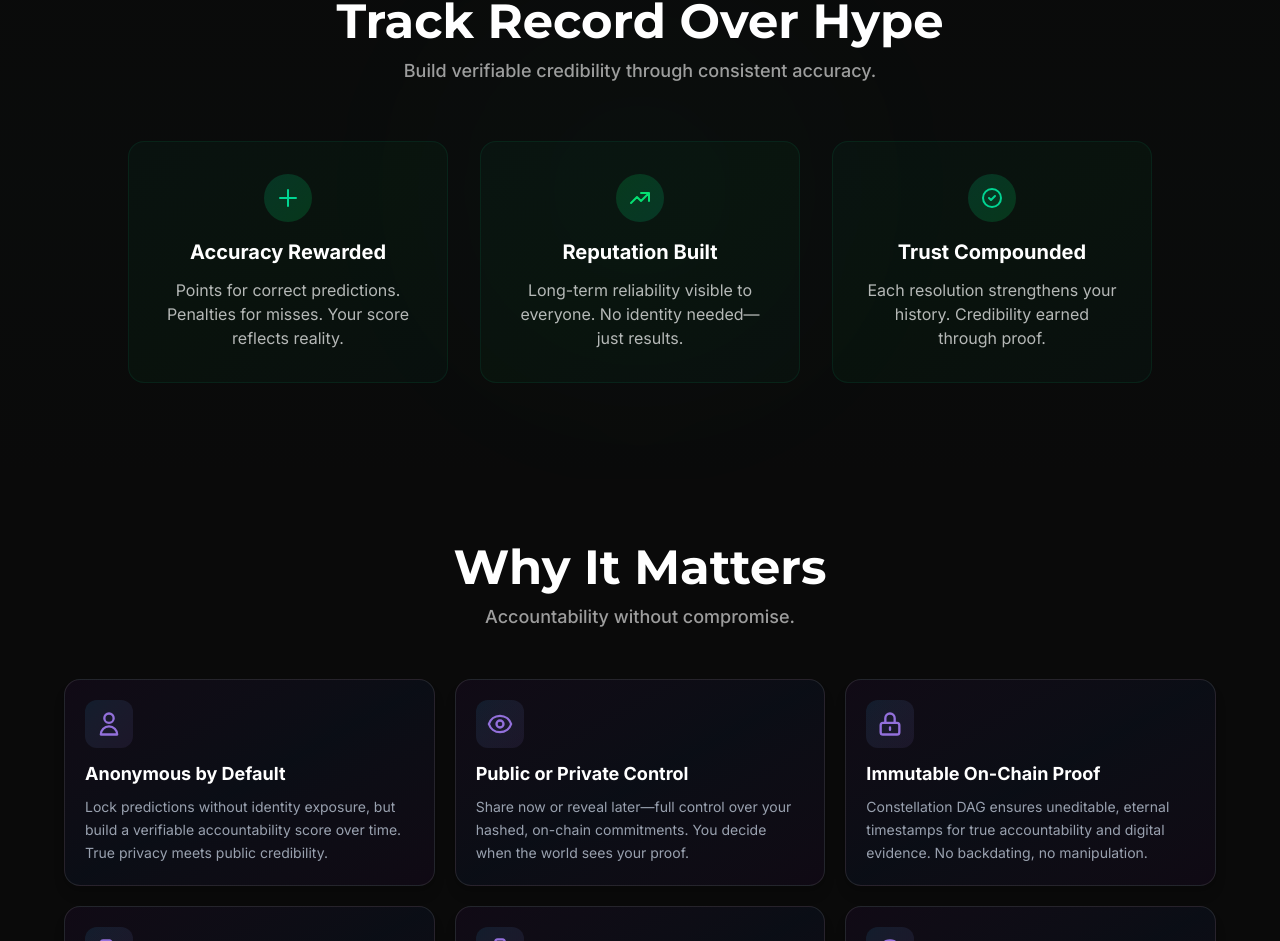
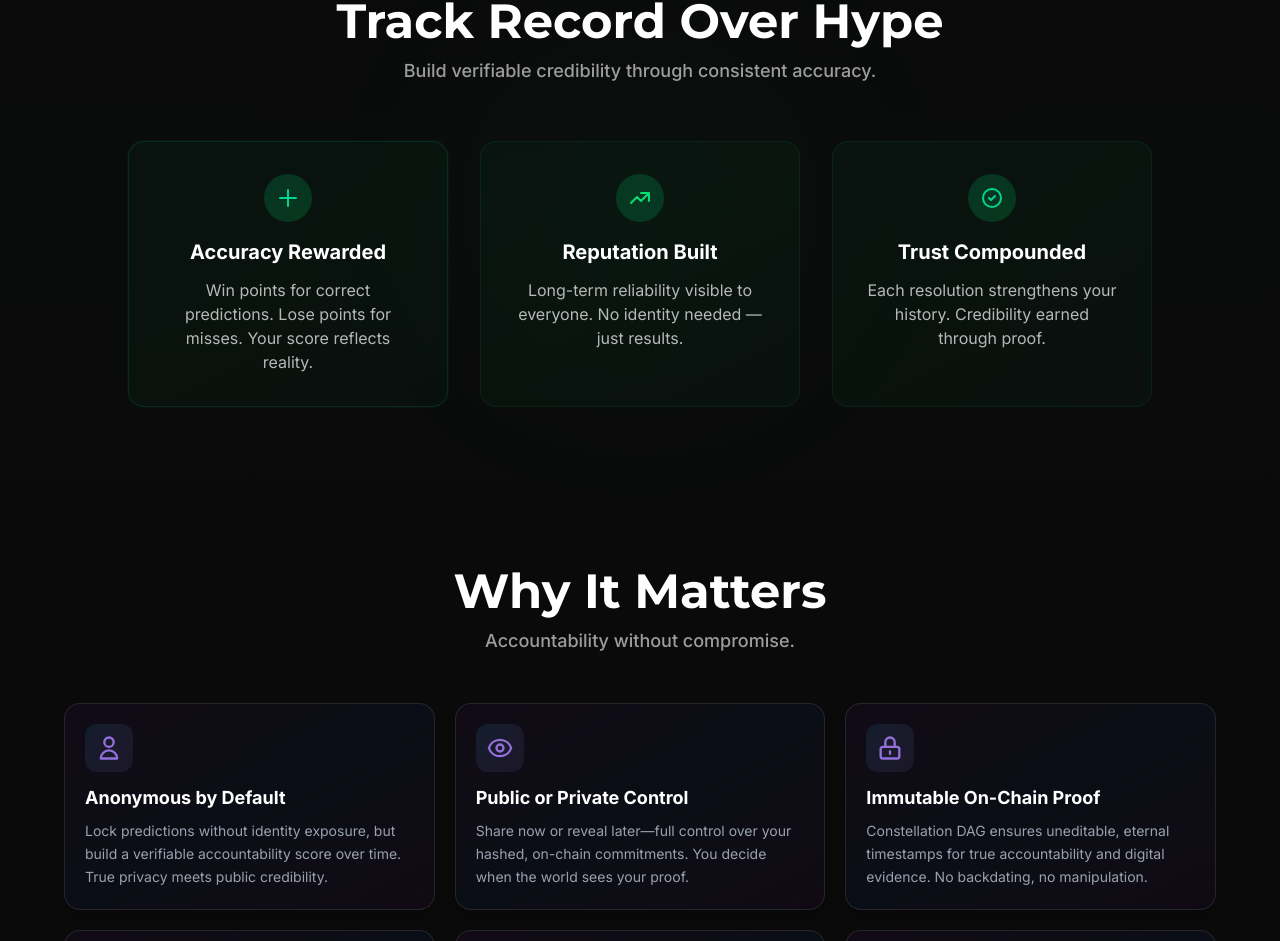
Before and after one commit to Boomchakalala/prooflocker, a Next.js app: page / in a window 1280 px wide. Shown: the part 2340-3281 px from the top of the page. Built offline with nearby package versions, Linux system fonts and the light colour scheme; no server answers.

Commit message:
Sandbox autosave

```diff
--- a/src/components/AccountabilityScore.tsx
+++ b/src/components/AccountabilityScore.tsx
@@ -25,8 +25,8 @@ export default function AccountabilityScore() {
 
         {/* Three Compact Pillars */}
         <div className="grid grid-cols-1 md:grid-cols-3 gap-6 lg:gap-8">
-          {/* Pillar 1 */}
-          <div className="bg-gradient-to-br from-emerald-600/5 via-green-600/5 to-emerald-700/5 border border-emerald-500/10 hover:border-emerald-400/20 rounded-2xl p-6 lg:p-8 transition-all duration-300 hover:shadow-lg text-center">
+          {/* Pillar 1 - Primary Card (Most Important) */}
+          <div className="bg-gradient-to-br from-emerald-600/5 via-green-600/5 to-emerald-700/5 border border-emerald-500/15 hover:border-emerald-400/25 rounded-2xl p-6 lg:p-8 transition-all duration-300 hover:shadow-lg text-center ring-1 ring-emerald-500/5">
             <div className="flex justify-center mb-4">
               <div className="w-12 h-12 rounded-full bg-gradient-to-br from-emerald-500/20 to-green-500/20 flex items-center justify-center">
                 <svg className="w-6 h-6 text-emerald-400" fill="none" stroke="currentColor" viewBox="0 0 24 24">
@@ -36,7 +36,7 @@ export default function AccountabilityScore() {
             </div>
             <h3 className="text-lg md:text-xl font-bold text-white mb-3">Accuracy Rewarded</h3>
             <p className="text-sm md:text-base text-white/70">
-              Points for correct predictions. Penalties for misses. Your score reflects reality.
+              Win points for correct predictions. Lose points for misses. Your score reflects reality.
             </p>
           </div>
 
@@ -51,7 +51,7 @@ export default function AccountabilityScore() {
             </div>
             <h3 className="text-lg md:text-xl font-bold text-white mb-3">Reputation Built</h3>
             <p className="text-sm md:text-base text-white/70">
-              Long-term reliability visible to everyone. No identity needed—just results.
+              Long-term reliability visible to everyone. No identity needed — just results.
             </p>
           </div>
 
```
